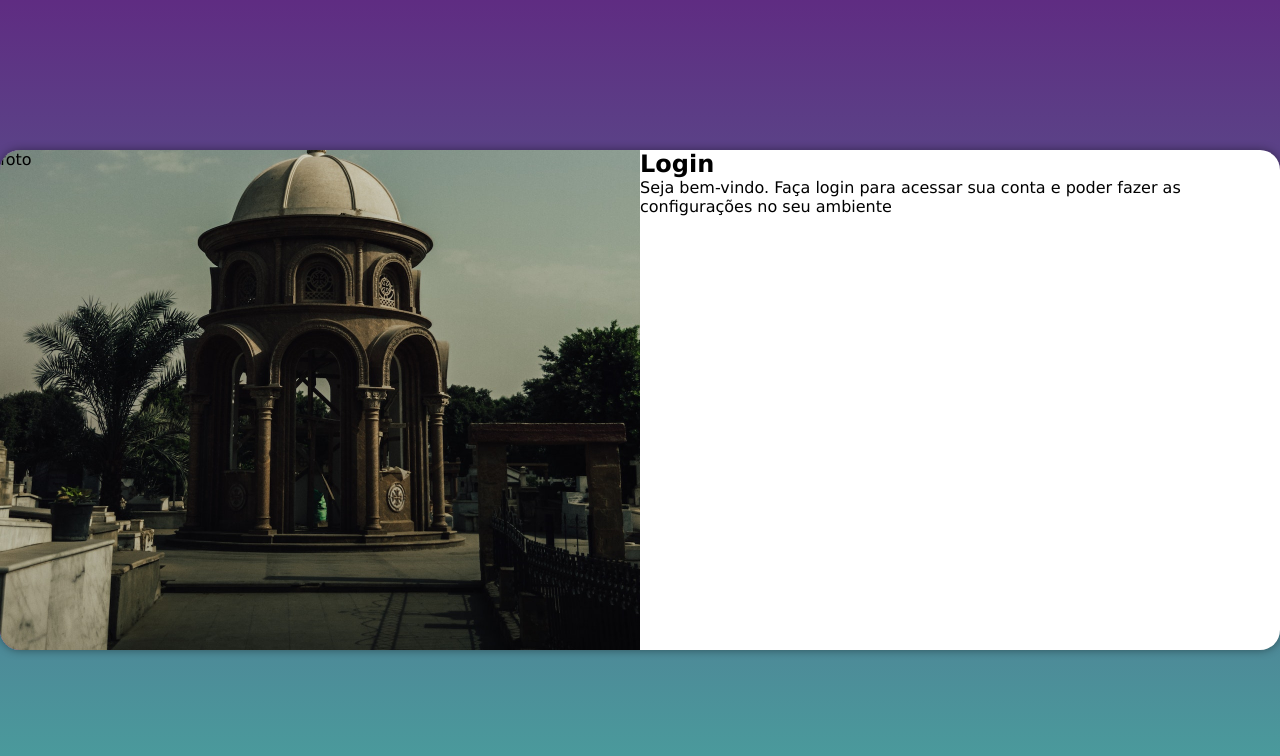
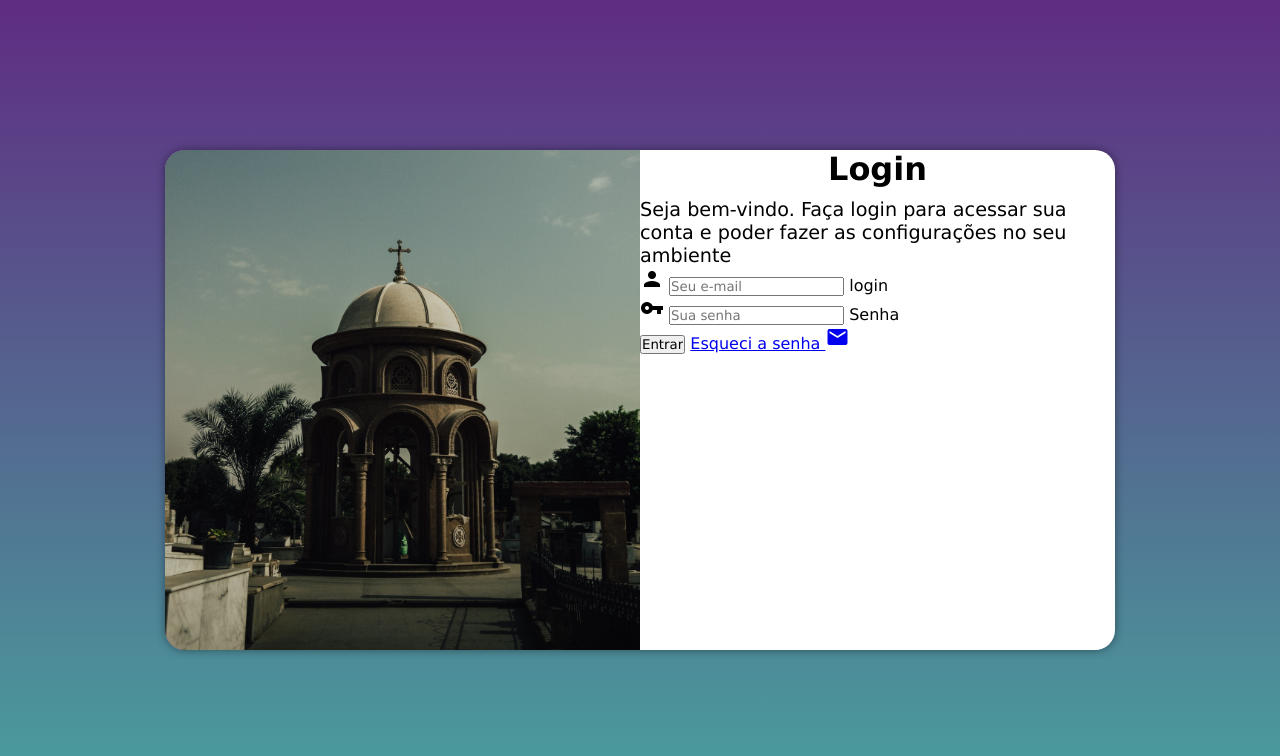
Before and after one commit to DerikWesley/Projeto-Login, a plain HTML site: page index.html in a window 1280 px wide. Drawn offline with Linux system fonts and the light colour scheme.

Commit message:
criando formulario

```diff
--- a/Estilos/mediaquery.css
+++ b/Estilos/mediaquery.css
@@ -28,7 +28,7 @@
     }
 
     section#login{
-        width: 100vw;
+        width: 950px;
     }
     section#login > div#imagen{
         float: left;
@@ -42,5 +42,11 @@
         height: 100%;
 
     }
+    div#formularios > h1{
+        font-size: 2em;
+    }
+
+    div#formularios > p{
+        font-size: 1.2em;
 
 }
--- a/Estilos/style.css
+++ b/Estilos/style.css
@@ -46,5 +46,15 @@ section#login > div#imagen{
 
 section#login > div#formulario{
     display: block;
+    padding: 10px;
 
 }
+
+div#formularios > h1{
+    text-align: center;
+    margin-bottom: 10px;
+}
+
+div#formularios > p{
+    font-size: 0.8em;
+}
--- a/index.html
+++ b/index.html
@@ -7,18 +7,34 @@
     <title>Projeto Login</title>
     <link rel="stylesheet" href="Estilos/style.css">
     <link rel="stylesheet" href="Estilos/mediaquery.css">
+    <link href="https://fonts.googleapis.com/icon?family=Material+Icons"
+      rel="stylesheet">
 </head>
 <body>
     <main>
         <section id="login">
             <div id="imagen">
-                foto
+
 
             </div>
             <div id="formularios">
                 <h1>Login</h1>
                 <p>Seja bem-vindo. Faça login para acessar sua conta e poder fazer as configurações no seu ambiente</p>
-                <form action="login.php" method="post">
+                <form action="login.php" method="post" autocomplete="on">
+                    <div class="campo">
+                        <span class="material-icons md-dark">person</span>
+                        <input type="email" name="login" id="ilogin" placeholder="Seu e-mail" autocomplete="email" required maxlength="30">
+                        <label for="ilogin">login</label>
+                    </div>
+                    <div class="campo">
+                        <span class="material-icons md-dark">vpn_key</span>
+                        <input type="password" name="senha" id="isenha" placeholder="Sua senha" autocomplete="current-password" required minlength="8" maxlength="20">
+                        <label for="isenha">Senha</label>
+                    </div>
+                    <input type="submit" value="Entrar">
+                    <a href="esqueci.html">
+                        Esqueci a senha <span class="material-icons md-dark">mail</span>
+                    </a>
 
                 </form>
 
```
